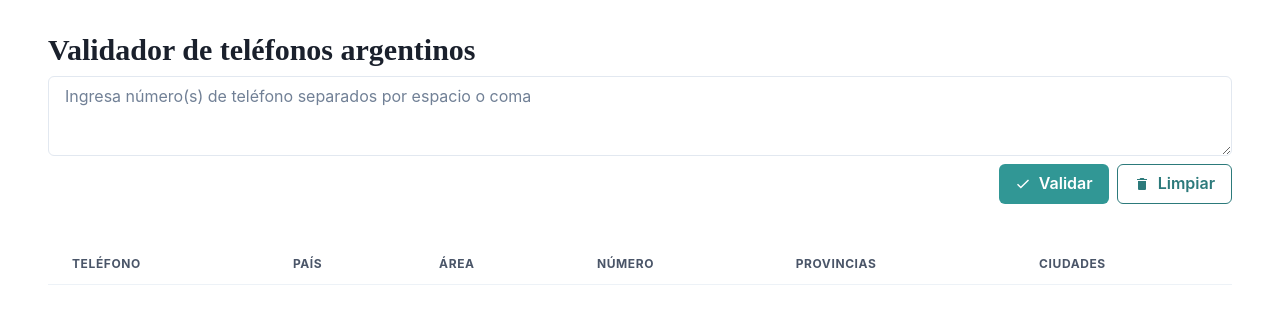
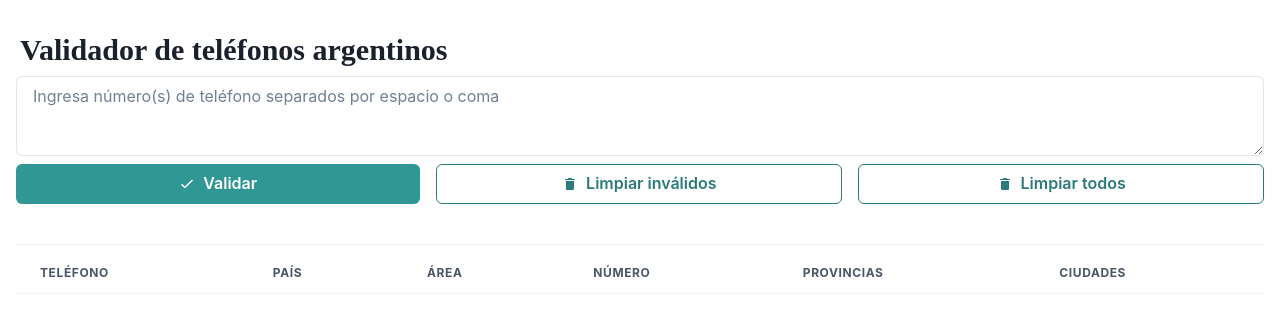
Before and after one commit to takihama/robot-validator, a React (Vite) app: page / in a window 1280 px wide. Shown: the top 324 px of the page. Built offline with nearby package versions, Linux system fonts and the light colour scheme.

Commit message:
improve styles and add clear invalid button

```diff
--- a/src/components/PhoneNumberValidator.jsx
+++ b/src/components/PhoneNumberValidator.jsx
@@ -4,7 +4,7 @@ import {
   isPhoneNumberValid,
   splitPhoneNumber,
 } from "../utils/phoneNumber";
-import { Container, Heading, Stack } from "@chakra-ui/layout";
+import { Container, Divider, Heading, Stack } from "@chakra-ui/layout";
 import { Textarea } from "@chakra-ui/textarea";
 import { Button } from "@chakra-ui/button";
 import { IoMdCheckmark, IoMdTrash } from "react-icons/io";
@@ -40,6 +40,12 @@ const PhoneNumberValidator = () => {
     setPhoneDetailsList([]);
   };
 
+  const handleInvalidPhoneClear = (event) => {
+    event.preventDefault();
+    setPhoneNumbers([]);
+    setPhoneDetailsList(phoneDetailsList.filter((p) => p.status === "VALID"));
+  };
+
   const validatePhoneNumbers = () => {
     const updatedPhoneDetailsList = [];
 
@@ -53,7 +59,7 @@ const PhoneNumberValidator = () => {
           ...areaInfo,
           status: "VALID",
         });
-      } else if (!isNaN(number.replace(/-|\s/g,''))) {
+      } else if (!isNaN(number.replace(/-|\s/g, ""))) {
         updatedPhoneDetailsList.push({ phone: number, status: "INVALID" });
       }
     });
@@ -68,16 +74,9 @@ const PhoneNumberValidator = () => {
   };
 
   return (
-    <Container maxWidth="container.xl">
     <Container maxWidth="container.xl" height="100vh">
-        <Stack paddingY="8" paddingX="4">
-          <Heading
-            as="h1"
-            size="lg"
-            noOfLines={1}
-            justifyContent="center"
-            fontFamily="Dm Sans"
-          >
+      <Stack paddingY="8">
+        <Heading as="h1" size="lg" fontFamily="Dm Sans" paddingX="1">
           Validador de teléfonos argentinos
         </Heading>
         <FormControl>
@@ -88,8 +87,14 @@ const PhoneNumberValidator = () => {
               value={phoneNumbers}
               onChange={handlePhoneChange}
             />
-              <Stack direction="row" width="100%" justifyContent="right">
+            <Stack
+              direction="row"
+              spacing={4}
+              width="100%"
+              justifyContent="right"
+            >
               <Button
+                width="100%"
                 type="submit"
                 colorScheme="teal"
                 leftIcon={<IoMdCheckmark />}
@@ -98,17 +103,28 @@ const PhoneNumberValidator = () => {
                 Validar
               </Button>
               <Button
+                width="100%"
+                colorScheme="teal"
+                variant="outline"
+                leftIcon={<IoMdTrash />}
+                onClick={handleInvalidPhoneClear}
+              >
+                Limpiar inválidos
+              </Button>
+              <Button
+                width="100%"
                 colorScheme="teal"
                 variant="outline"
                 leftIcon={<IoMdTrash />}
                 onClick={handlePhoneClear}
               >
-                  Limpiar
+                Limpiar todos
               </Button>
             </Stack>
           </Stack>
         </FormControl>
-          <TableContainer justifyContent="center" paddingY="8">
+        <Divider paddingY="4" />
+        <TableContainer justifyContent="center">
           <Table variant="simple" width="100%" backgroundColor="white">
             <Thead>
               <Tr>
@@ -125,7 +141,7 @@ const PhoneNumberValidator = () => {
                 <Tr
                   key={index}
                   background={
-                      phoneDetails.status === "VALID" ? "#5cb85c" : "#e57373"
+                    phoneDetails.status === "VALID" ? "#DFEBE6" : "#FFE3F0"
                   }
                 >
                   <Td>{phoneDetails.phone}</Td>
@@ -141,7 +157,6 @@ const PhoneNumberValidator = () => {
         </TableContainer>
       </Stack>
     </Container>
-    </Container>
   );
 };
 
```
Lines whose indentation alone changed are shown as unchanged.
